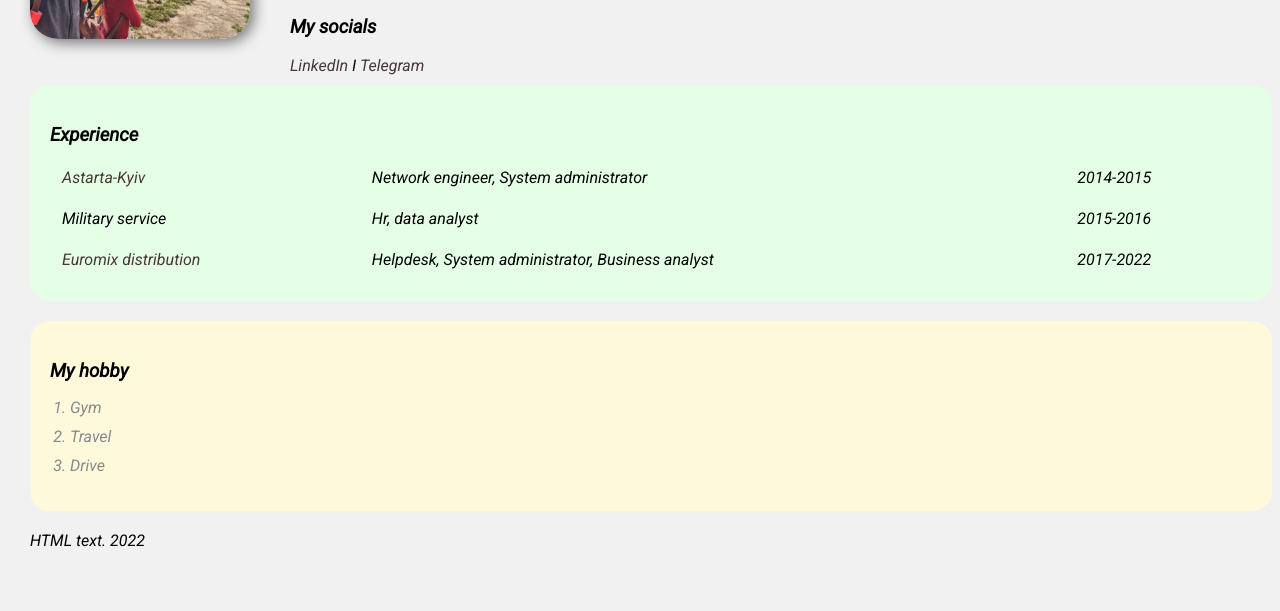
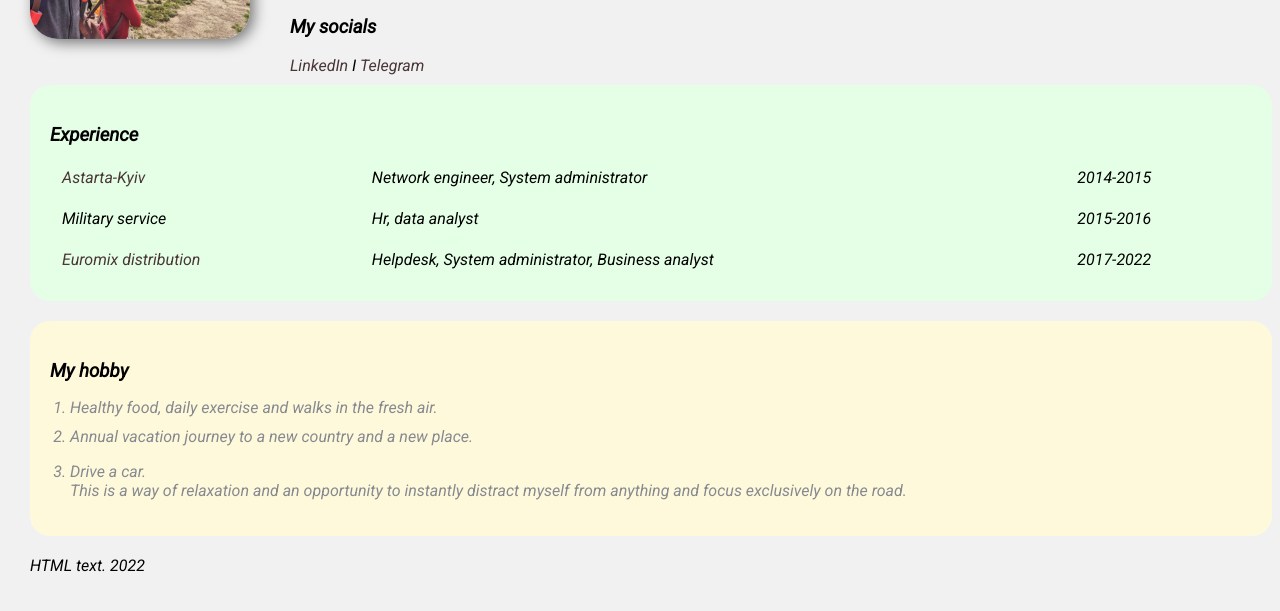
Before and after one commit to MartfromUkraine/webpage, a plain HTML site: page index.html in a window 1280 px wide. Shown: the part 159-770 px from the top of the page. Drawn offline with Linux system fonts and the light colour scheme.

Commit message:
Update index.html

```diff
--- a/index.html
+++ b/index.html
@@ -50,9 +50,9 @@
       <div class="card bg-yellow">
         <h3>My hobby</h3>
         <ol class="list">
-          <li>Gym</li>
-          <li>Travel</li>
-          <li>Drive</li>
+          <li>Healthy food, daily exercise and walks in the fresh air.</li>
+          <li>Annual vacation journey to a new country and a new place.</li>
+          <li><p>Drive a car.<br>This is a way of relaxation and an opportunity to instantly distract myself from anything and focus exclusively on the road.</p></li>
         </ol>
       </div>
     </div>
```
